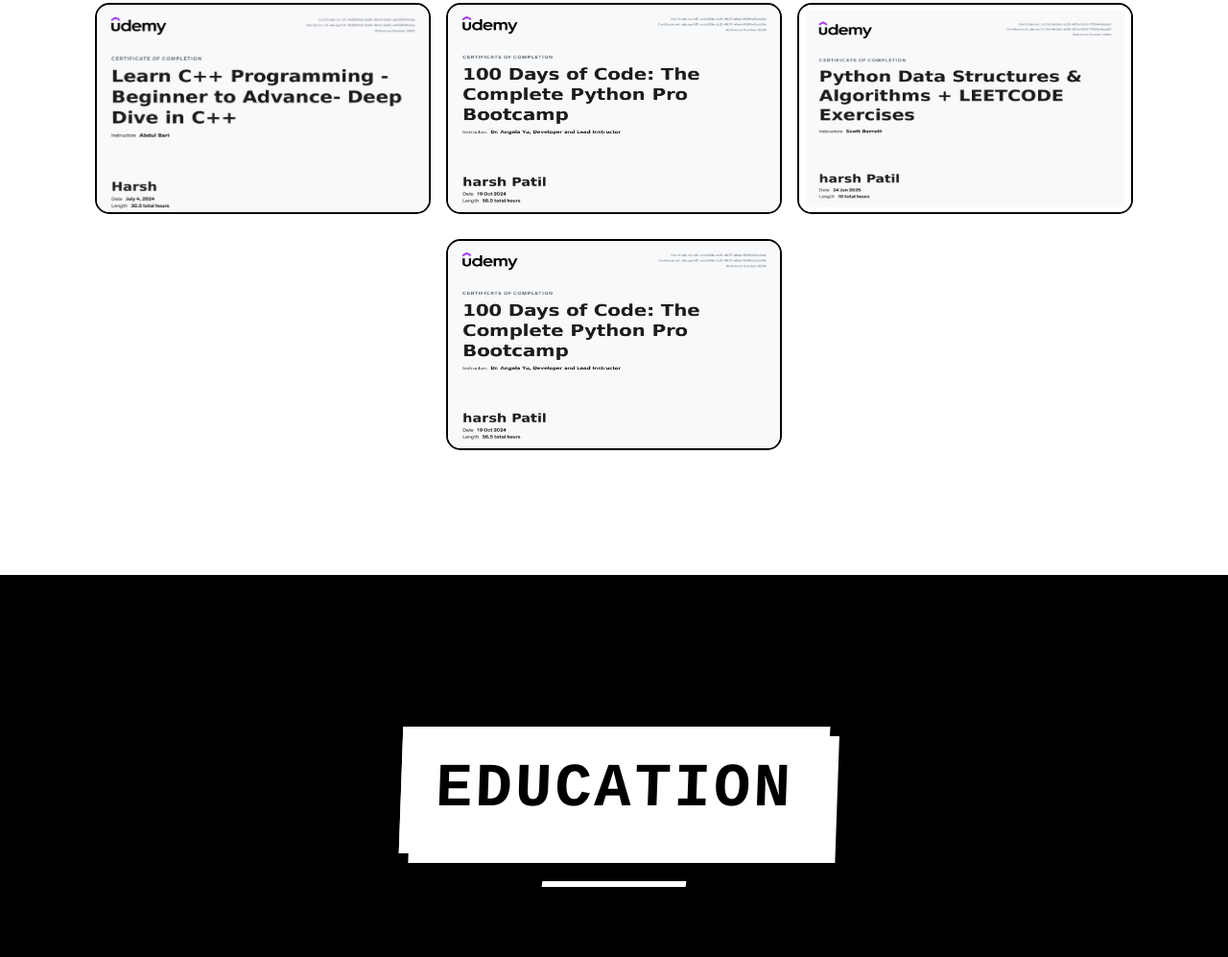
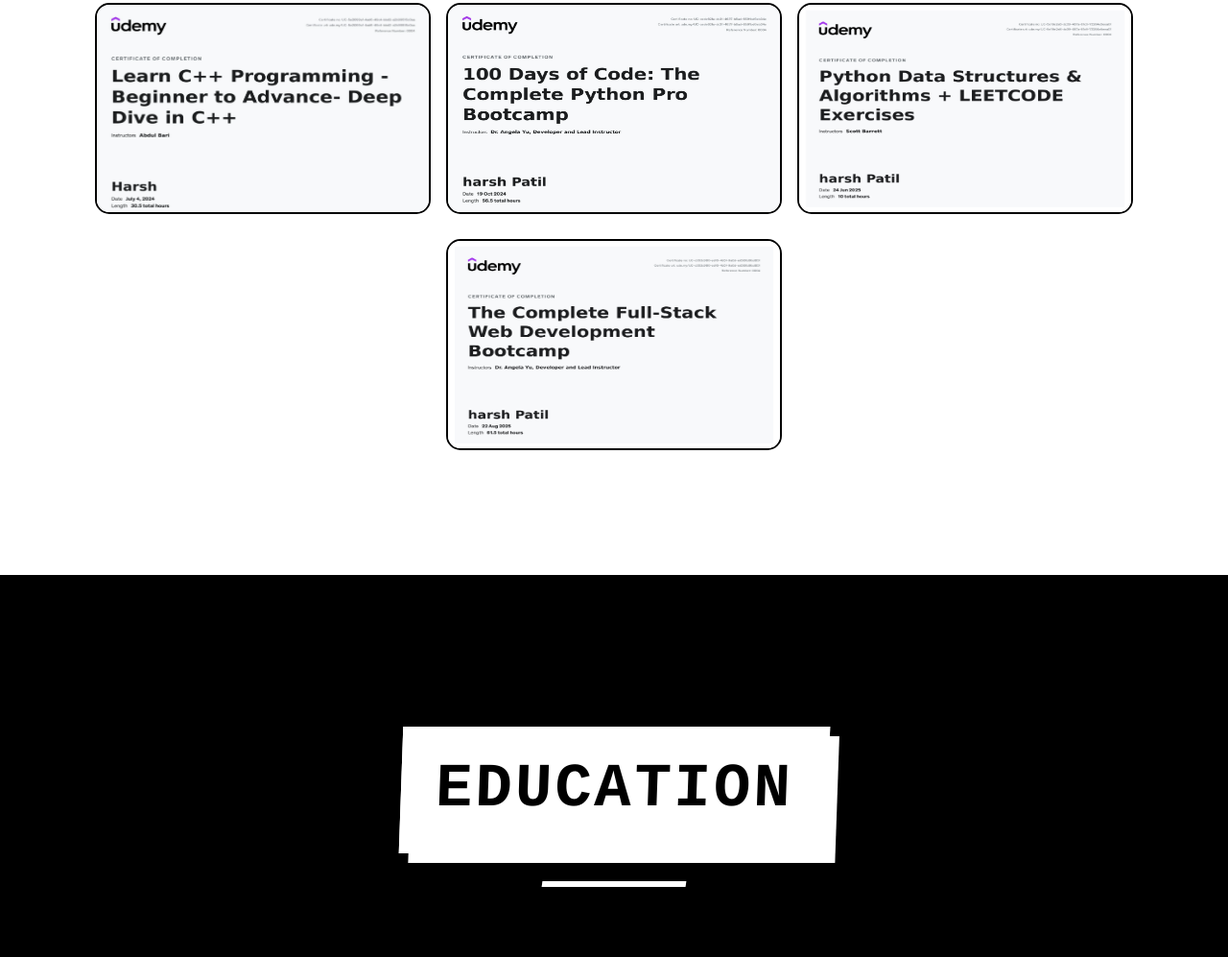
Before and after one commit to quirkyharsh/Harsh-s-Portfolio, a website: page public/index.html in a window 1280 px wide. Shown: the part 2097-3094 px from the top of the page at 96% size. Drawn offline with nearby package versions, Linux system fonts and the light colour scheme.

Commit message:
added certificates

```diff
--- a/public/index.html
+++ b/public/index.html
@@ -93,7 +93,7 @@
         <img class="certificate-image" src="images/certificates/C++.png" alt="C++ Certificate" />
         <img class="certificate-image" src="images/certificates/Python.png" alt="Python Certificate" />
         <img class="certificate-image" src="images/certificates/Python-DSA.jpg" alt="Python DSA Certificate" />
-        <img class="certificate-image" src="images/certificates/Python.png" alt="Python Certificate" />
+        <img class="certificate-image" src="images/certificates/Full-Stack.png" alt="Python Certificate" />
     </div>
     </div>
   </section>
```
Also changed, not shown: public/images/certificates/Full-Stack.png (added).
